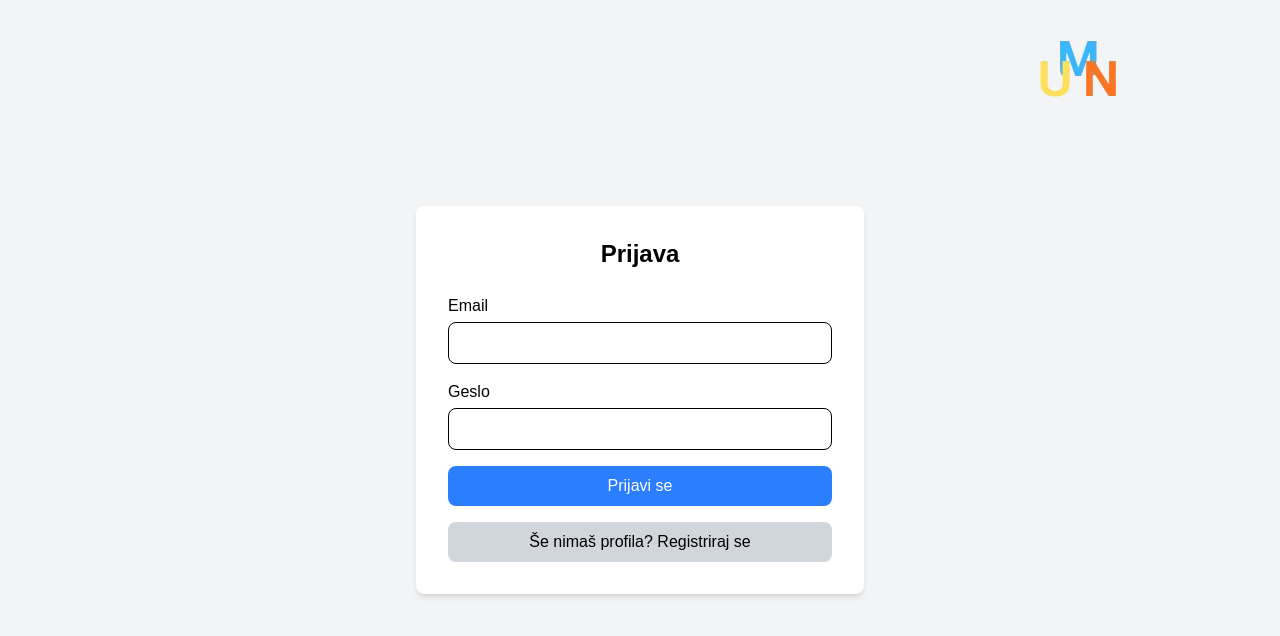
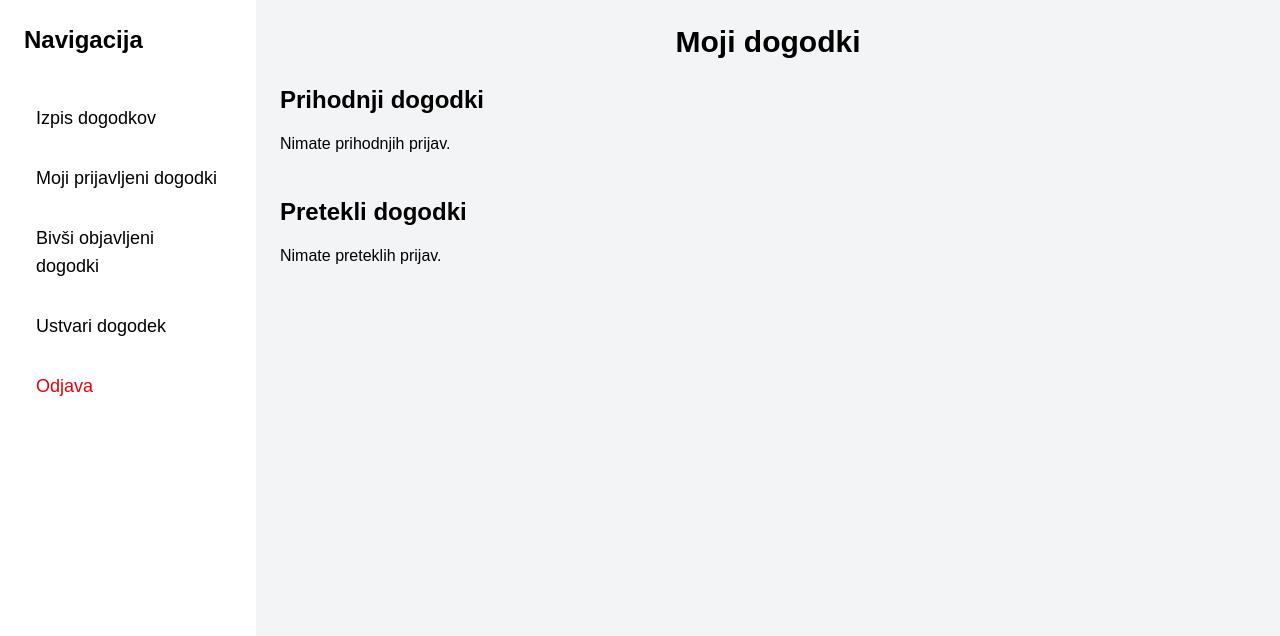
Before and after one commit to krajncjasa/meetupnow3, a Next.js app: page /prijava in a window 1280 px wide. Shown: the top 636 px of the page. Built offline with nearby package versions, Linux system fonts and the light colour scheme.

Commit message:
izpis dogodkov na katere sem že bil prijavljen

```diff
--- /dev/null
+++ b/app/api/auth/moji_prijavljeni_dogodki/route.ts
@@ -0,0 +1,39 @@
+import { NextResponse } from "next/server";
+import { createClient } from "@supabase/supabase-js";
+
+// Supabase client s service role key
+const supabase = createClient(
+  process.env.NEXT_PUBLIC_SUPABASE_URL!,
+  process.env.SUPABASE_SERVICE_ROLE_KEY!
+);
+
+export async function POST(req: Request) {
+  try {
+    const { user_id } = await req.json();
+
+    if (!user_id) {
+      return NextResponse.json(
+        { error: "Manjkajo podatki: user_id." },
+        { status: 400 }
+      );
+    }
+
+    // Pridobi vse prijave uporabnika skupaj z informacijami o dogodku
+    const { data, error } = await supabase
+      .from("prijava_dogodek")
+      .select(`
+        dogodek_id,
+        dogodki(id, naslov, kraj, cas_dogodka, slika)
+      `)
+      .eq("user_id", user_id);
+
+    if (error) {
+      return NextResponse.json({ error: error.message }, { status: 500 });
+    }
+
+    return NextResponse.json({ data });
+  } catch (err) {
+    console.error(err);
+    return NextResponse.json({ error: "Nepričakovana napaka." }, { status: 500 });
+  }
+}
--- a/app/components/SideNav.tsx
+++ b/app/components/SideNav.tsx
@@ -34,10 +34,10 @@ export default function SideNav() {
 
         <li>
           <Link
-            href="/bivsi_dogodki"
+            href="/moji_prijavljeni_dogodki"
             className="block py-2 px-3 rounded hover:bg-gray-200 transition"
           >
-            Bivši dogodki
+            Moji prijavljeni dogodki
           </Link>
         </li>
 
--- /dev/null
+++ b/app/moji_prijavljeni_dogodki/page.tsx
@@ -0,0 +1,131 @@
+"use client";
+
+import { useEffect, useState } from "react";
+import { useRouter } from "next/navigation";
+import SideNav from "../components/SideNav";
+import meetupnow from "./../../public/meetupnow.png";
+
+const BUCKET_URL =
+  "https://tovzcaqtxmgsohhkmiqc.supabase.co/storage/v1/object/public/slike/";
+
+type Dogodek = {
+  id: number;
+  naslov: string;
+  kraj: string;
+  cas_dogodka: string;
+  slika: string | null;
+  slikaUrl: string | null;
+};
+
+export default function MojiDogodki() {
+  const [prihajajoce, setPrihajajoce] = useState<Dogodek[]>([]);
+  const [pretekli, setPretekli] = useState<Dogodek[]>([]);
+  const router = useRouter();
+
+  useEffect(() => {
+    const fetchDogodki = async () => {
+      try {
+        const userId = localStorage.getItem("user_id");
+        if (!userId) return;
+
+        const res = await fetch("/api/auth/moji_prijavljeni_dogodki", {
+          method: "POST",
+          headers: { "Content-Type": "application/json" },
+          body: JSON.stringify({ user_id: userId }),
+        });
+        const json = await res.json();
+
+        if (json.error) {
+          console.error(json.error);
+          return;
+        }
+
+        const now = new Date();
+        const prihajajoceTmp: Dogodek[] = [];
+        const pretekliTmp: Dogodek[] = [];
+
+        json.data.forEach((item: any) => {
+          const dog = item.dogodki;
+          const dogodek: Dogodek = {
+            ...dog,
+            slikaUrl: dog.slika ? `${BUCKET_URL}${dog.slika}` : null,
+          };
+
+          if (new Date(dog.cas_dogodka) >= now) {
+            prihajajoceTmp.push(dogodek);
+          } else {
+            pretekliTmp.push(dogodek);
+          }
+        });
+
+        setPrihajajoce(prihajajoceTmp);
+        setPretekli(pretekliTmp);
+      } catch (err) {
+        console.error("Napaka pri nalaganju dogodkov:", err);
+      }
+    };
+
+    fetchDogodki();
+  }, []);
+
+  const renderGrid = (dogodki: Dogodek[]) => (
+    <div className="max-w-6xl mx-auto grid grid-cols-1 md:grid-cols-3 gap-6 p-6">
+      {dogodki.length === 0 && (
+        <p className="text-center col-span-full text-black">
+          Ni dogodkov v tej kategoriji.
+        </p>
+      )}
+
+      {dogodki.map((dogodek) => (
+        <div
+          key={dogodek.id}
+          onClick={() => router.push(`/prikaz_dogodka/${dogodek.id}`)}
+          className="bg-white shadow-md rounded-lg p-4 hover:shadow-lg transition-shadow cursor-pointer"
+        >
+          <div className="w-full h-40 mb-3">
+            <img
+              src={dogodek.slikaUrl || "/placeholder.png"}
+              alt={dogodek.naslov}
+              className="w-full h-40 object-cover rounded-lg"
+            />
+          </div>
+
+          <h3 className="text-xl font-bold text-black mb-2">{dogodek.naslov}</h3>
+
+          <p className="text-black">
+            <strong>Kraj:</strong> {dogodek.kraj}
+          </p>
+
+          <p className="text-black">
+            <strong>Čas:</strong> {new Date(dogodek.cas_dogodka).toLocaleString("sl-SI")}
+          </p>
+        </div>
+      ))}
+    </div>
+  );
+
+  return (
+    <div className="flex">
+      <SideNav />
+
+      <div className="ml-0 md:ml-64 min-h-screen bg-gray-100 w-full">
+        {/* Header z logotipom */}
+        <div className="flex items-center justify-between px-6 py-6">
+          <h2 className="text-3xl font-bold text-black mb-6 px-6">Prihajajoči dogodki</h2>
+          <img
+            src={meetupnow.src}
+            alt="Meetup Now"
+            className="w-24 h-24 md:w-32 md:h-32 object-contain"
+          />
+        </div>
+
+        {/* Prihajajoči dogodki */}
+        {renderGrid(prihajajoce)}
+
+        {/* Pretekli dogodki */}
+        <h2 className="text-3xl font-bold text-black mt-12 mb-6 px-6">Pretekli dogodki</h2>
+        {renderGrid(pretekli)}
+      </div>
+    </div>
+  );
+}
--- a/app/prijava/page.tsx
+++ b/app/prijava/page.tsx
@@ -1,107 +1,78 @@
 "use client";
+import { useState, useEffect } from "react";
+import SideNav from "../components/SideNav";
 
-import { useState, ChangeEvent, FormEvent } from "react";
-import Image from "next/image";
-import { useRouter } from "next/navigation";
-import meetupnow from "./../../public/meetupnow.png";
+export default function PrijavljeniDogodki() {
+  const [prijave, setPrijave] = useState<any[]>([]);
+  const [loading, setLoading] = useState(true);
 
-export default function Login() {
-  const router = useRouter();
-  const [formData, setFormData] = useState({ email: "", password: "" });
-  const [message, setMessage] = useState<string>("");
-
-  const handleChange = (e: ChangeEvent<HTMLInputElement>) => {
-    setFormData({ ...formData, [e.target.name]: e.target.value });
-  };
-
-  const handleSubmit = async (e: FormEvent<HTMLFormElement>) => {
-    e.preventDefault();
-    const { email, password } = formData;
-
-    if (!email || !password) {
-      setMessage("Prosimo, izpolnite vsa polja.");
+  useEffect(() => {
+    const loadPrijave = async () => {
+      const userId = localStorage.getItem("user_id");
+      if (!userId) {
+        setLoading(false);
         return;
       }
 
       try {
-      const res = await fetch("/api/auth/prijava", {
-        method: "POST",
+        const res = await fetch(`/api/auth/prijavljeni_dogodki`, {
+          method: "POST", // zdaj POST, ker pošljemo user_id v body
           headers: { "Content-Type": "application/json" },
-        body: JSON.stringify({ email, password }),
+          body: JSON.stringify({ user_id: userId }),
         });
-
         const data = await res.json();
-
-      if (!res.ok) {
-        setMessage(data.error || "Napaka pri prijavi.");
-        return;
-      }
-
-      // ⭐ Shrani user_id za uporabo pri prijavi na dogodek
-      localStorage.setItem("user_id", data.user.id);
-
-      setMessage("Prijava uspešna!");
-      setFormData({ email: "", password: "" });
-
-      setTimeout(() => router.push("/dogodki"), 1500);
+        setPrijave(data || []);
       } catch (err) {
         console.error(err);
-      setMessage("Napaka pri povezavi z strežnikom.");
+      } finally {
+        setLoading(false);
       }
     };
 
+    loadPrijave();
+  }, []);
+
+  if (loading) return <p className="text-center mt-10">Nalaganje...</p>;
+
+  const zdaj = new Date();
+  const prihodnji = prijave.filter((p) => new Date(p.dogodki.cas_dogodka) > zdaj);
+  const pretekli = prijave.filter((p) => new Date(p.dogodki.cas_dogodka) <= zdaj);
+
   return (
-    <div className="relative min-h-screen bg-gray-100 flex items-center justify-center">
-      <div className="absolute top-4 right-4 w-48 h-48 md:w-64 md:h-64">
-        <Image src={meetupnow} alt="Meetup Now" className="object-contain" />
+    <div className="flex">
+      <SideNav />
+      <div className="ml-0 md:ml-64 relative min-h-screen bg-gray-100 p-6 w-full text-black">
+        <h1 className="text-3xl font-bold mb-6 text-center">Moji dogodki</h1>
+
+        <div className="mb-10">
+          <h2 className="text-2xl font-semibold mb-4">Prihodnji dogodki</h2>
+          {prihodnji.length === 0 ? (
+            <p>Nimate prihodnjih prijav.</p>
+          ) : (
+            prihodnji.map((p) => (
+              <div key={p.dogodek_id} className="bg-white p-4 mb-4 rounded shadow">
+                <h3 className="text-xl font-bold">{p.dogodki.naslov}</h3>
+                <p>{new Date(p.dogodki.cas_dogodka).toLocaleString("sl-SI")}</p>
+                <p>{p.dogodki.kraj}</p>
               </div>
-
-      <div className="w-full max-w-md p-8 bg-white rounded-lg shadow-md z-10">
-        <h2 className="text-2xl font-bold mb-6 text-center text-black">Prijava</h2>
-
-        {message && (
-          <div className={`mb-4 p-2 text-center text-white rounded ${message === "Prijava uspešna!" ? "bg-green-500" : "bg-red-500"}`}>
-            {message}
-          </div>
+            ))
           )}
-
-        <form onSubmit={handleSubmit} className="space-y-4">
-          <div>
-            <label className="block mb-1 font-medium text-black">Email</label>
-            <input
-              type="email"
-              name="email"
-              value={formData.email}
-              onChange={handleChange}
-              className="w-full px-3 py-2 border border-black rounded-lg text-black focus:outline-none focus:ring-2 focus:ring-black"
-            />
         </div>
 
         <div>
-            <label className="block mb-1 font-medium text-black">Geslo</label>
-            <input
-              type="password"
-              name="password"
-              value={formData.password}
-              onChange={handleChange}
-              className="w-full px-3 py-2 border border-black rounded-lg text-black focus:outline-none focus:ring-2 focus:ring-black"
-            />
+          <h2 className="text-2xl font-semibold mb-4">Pretekli dogodki</h2>
+          {pretekli.length === 0 ? (
+            <p>Nimate preteklih prijav.</p>
+          ) : (
+            pretekli.map((p) => (
+              <div key={p.dogodek_id} className="bg-white p-4 mb-4 rounded shadow">
+                <h3 className="text-xl font-bold">{p.dogodki.naslov}</h3>
+                <p>{new Date(p.dogodki.cas_dogodka).toLocaleString("sl-SI")}</p>
+                <p>{p.dogodki.kraj}</p>
               </div>
-
-          <button
-            type="submit"
-            className="w-full py-2 px-4 bg-blue-500 text-white rounded-lg hover:bg-blue-600 transition-colors"
-          >
-            Prijavi se
-          </button>
-        </form>
-
-        <button
-          onClick={() => router.push("/registracija")}
-          className="w-full mt-4 py-2 px-4 bg-gray-300 text-black rounded-lg hover:bg-gray-400 transition-colors"
-        >
-          Še nimaš profila? Registriraj se
-        </button>
+            ))
+          )}
+        </div>
       </div>
     </div>
   );
```
Lines whose indentation alone changed are shown as unchanged.
